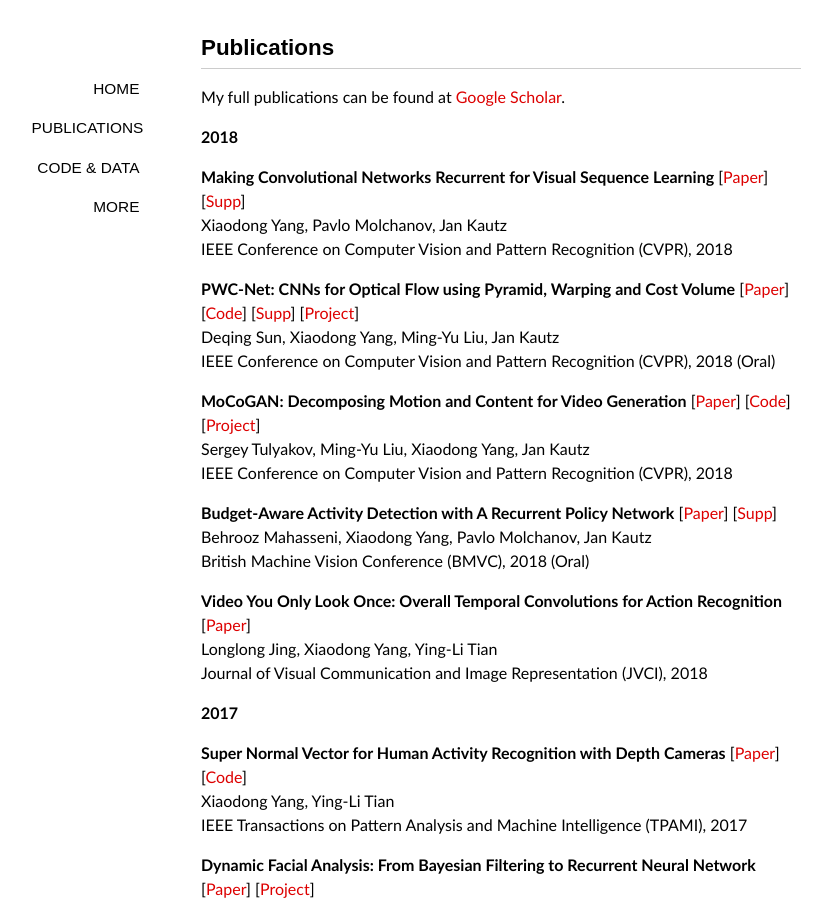
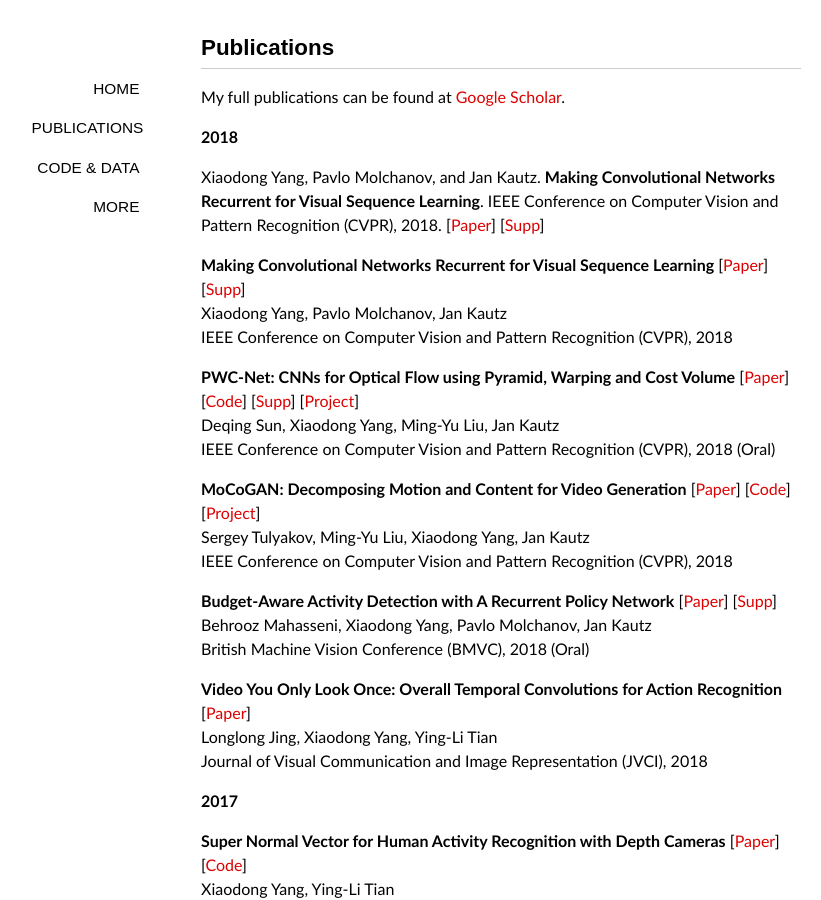
Before and after one commit to xiaodongyang/xiaodongyang.github.io, a Jekyll site: the page built from publications/index.md, in a window 1280 px wide and 900 px high. Shown: the whole window, without its empty margins (139-960 px from the left). Built offline with Jekyll 4.4.1, drawn with Linux system fonts in a browser that asks for light colours; some web fonts are replaced.

Commit message:
Update index.md

```diff
--- a/publications/index.md
+++ b/publications/index.md
@@ -8,6 +8,8 @@
 <br>
 
 **2018**
+
+Xiaodong Yang, Pavlo Molchanov, and Jan Kautz. **Making Convolutional Networks Recurrent for Visual Sequence Learning**. IEEE Conference on Computer Vision and Pattern Recognition (CVPR), 2018. [[Paper](/publications/papers/prernn-cvpr18.pdf)] [[Supp](/publications/papers/prernn-supp-cvpr18.pdf)]
 
 **Making Convolutional Networks Recurrent for Visual Sequence Learning** [[Paper](/publications/papers/prernn-cvpr18.pdf)] [[Supp](/publications/papers/prernn-supp-cvpr18.pdf)]
 Xiaodong Yang, Pavlo Molchanov, Jan Kautz
```
